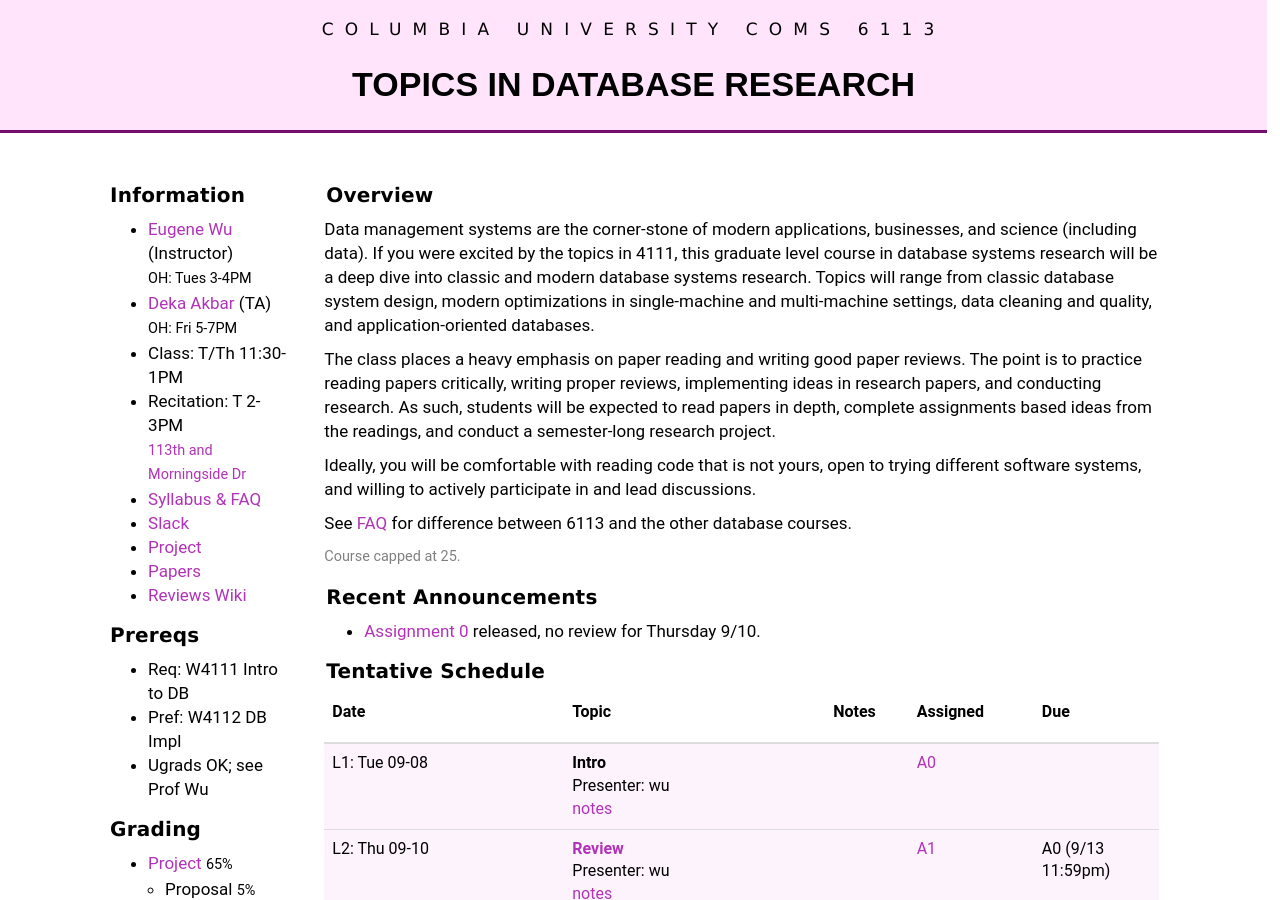
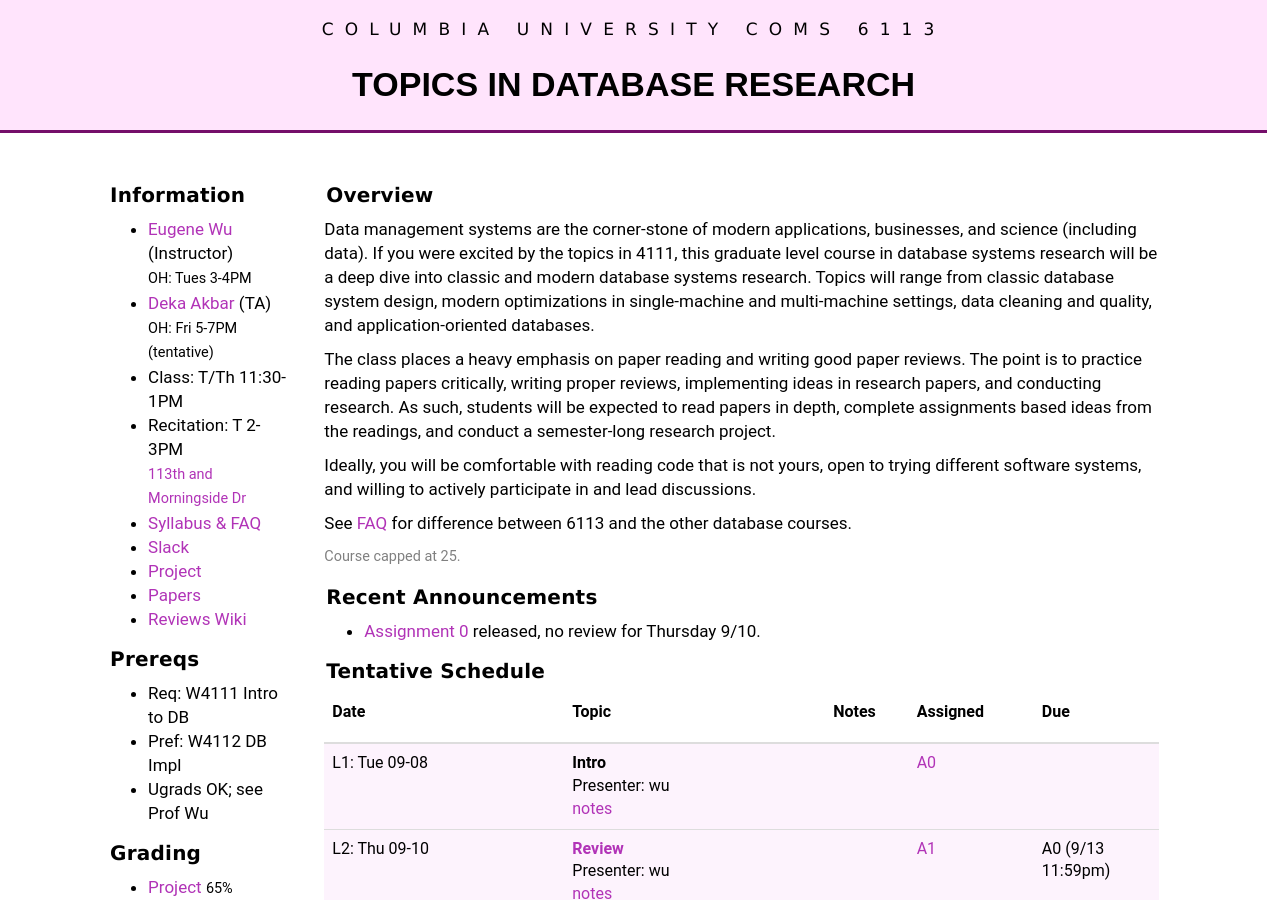
Before and after one commit to w6113/website_fall2020, a Jekyll site: the page built from index.md, in a window 1280 px wide and 900 px high. Built offline with Jekyll 4.4.1, drawn with Linux system fonts in a browser that asks for light colours.

Commit message:
Update index_left.md

```diff
--- a/_includes/index_left.md
+++ b/_includes/index_left.md
@@ -2,8 +2,8 @@
 
 * [Eugene Wu](http://www.eugenewu.net) (Instructor)
   <small>OH: Tues 3-4PM</small>
-* [Deka Akbar](#) (TA)
-  <small>OH: Fri 5-7PM</small>
+* [Deka Akbar](https://dekauliya.me) (TA)
+  <small>OH: Fri 5-7PM (tentative) </small>
 * Class: T/Th 11:30-1PM
 * Recitation: T 2-3PM
   <small><a href="https://goo.gl/maps/voXFEY8DjseGCDkSA">113th and Morningside Dr</a></small>
```
